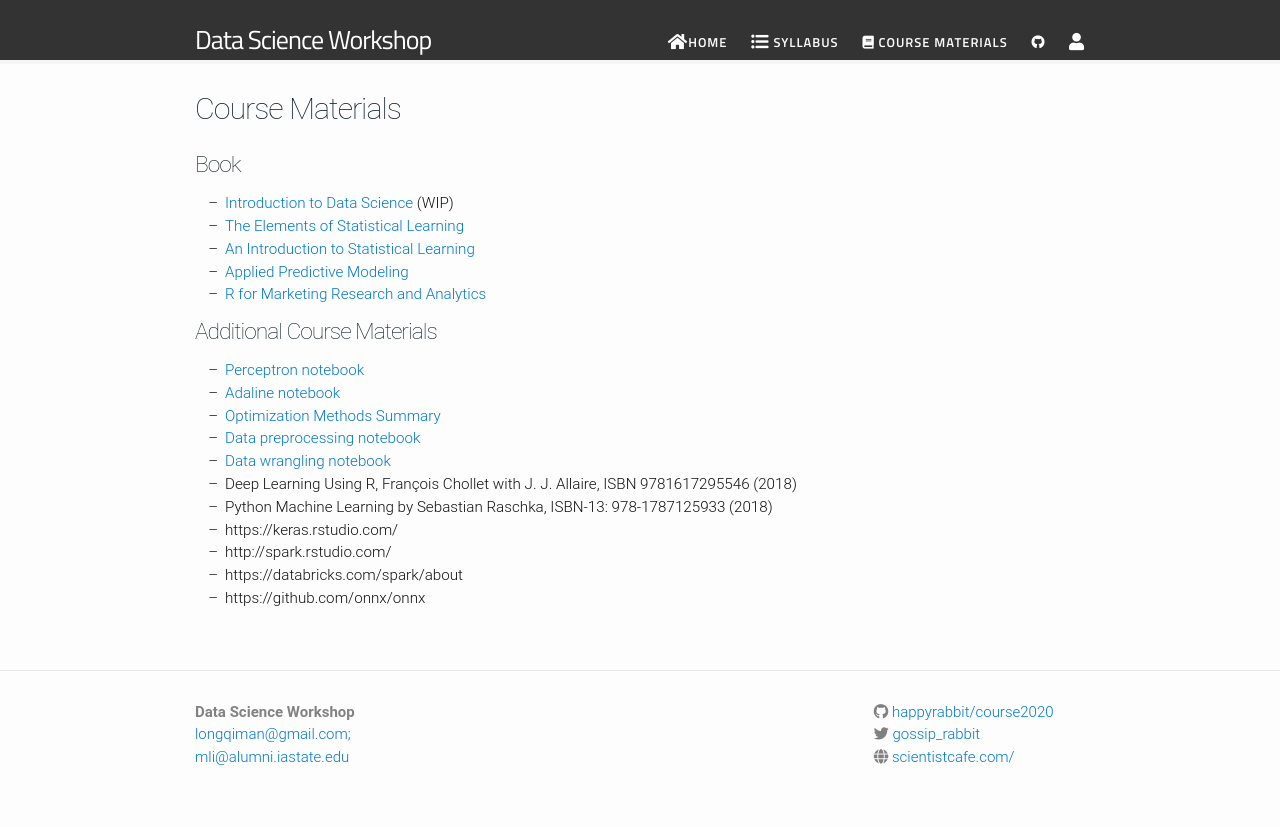
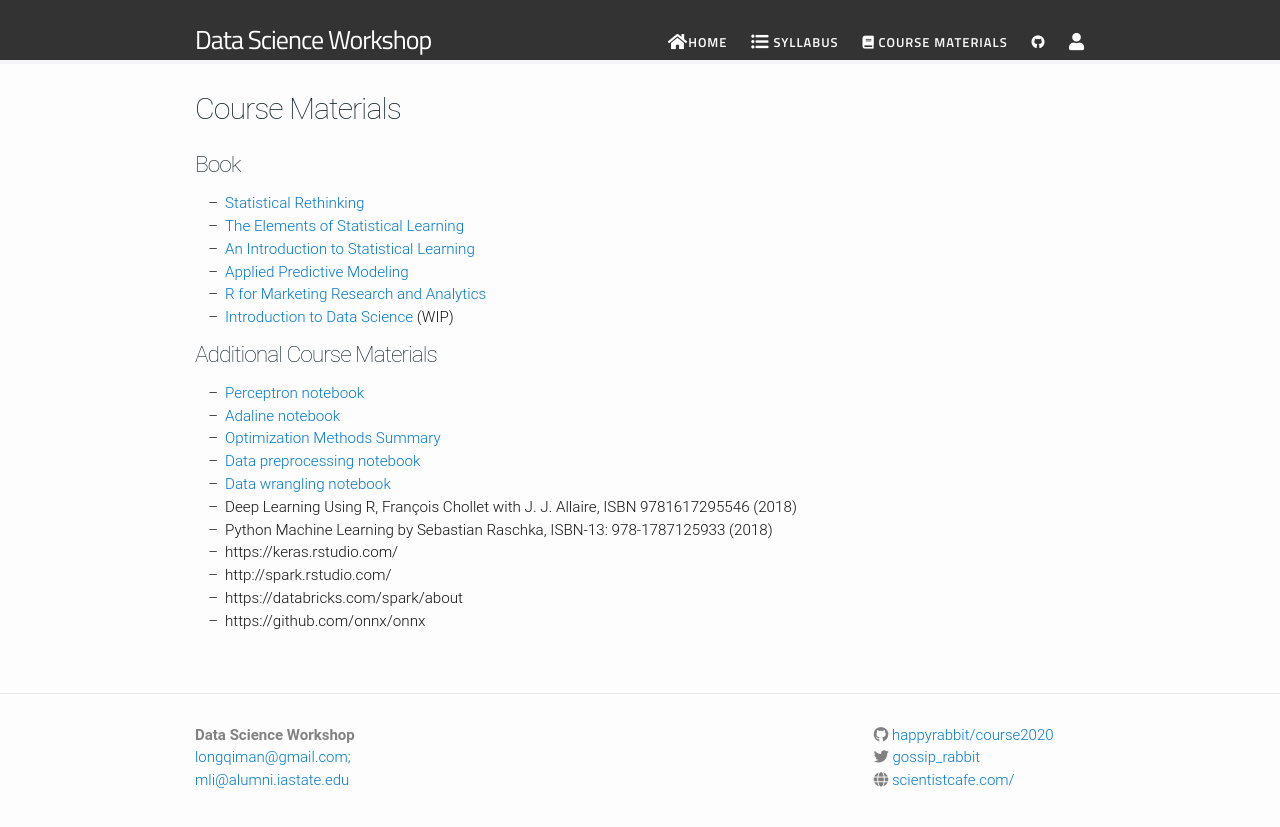
Before and after one commit to happyrabbit/course2020, a Jekyll site: the page built from course-materials.md, in a window 1280 px wide. Shown: the top 827 px of the page. Built offline with Jekyll 4.4.1, drawn with Linux system fonts in a browser that asks for light colours; nearby versions of some CDN libraries.

Commit message:
matetials

```diff
--- a/course-materials.md
+++ b/course-materials.md
@@ -10,11 +10,12 @@
 
 # Book
 
-- [Introduction to Data Science](http://scientistcafe.com/IDS/) (WIP)
+- [Statistical Rethinking](https://xcelab.net/rm/statistical-rethinking/)
 - [The Elements of Statistical Learning](http://web.stanford.edu/~hastie/ElemStatLearn/)
 - [An Introduction to Statistical Learning](http://www-bcf.usc.edu/~gareth/ISL/)
 - [Applied Predictive Modeling](http://appliedpredictivemodeling.com)
 - [R for Marketing Research and Analytics](http://r-marketing.r-forge.r-project.org)
+- [Introduction to Data Science](http://scientistcafe.com/IDS/) (WIP)
 
 # Additional Course Materials
 
```
Also changed, not shown: slides/01Introduction/Introduction.Rmd (line endings or trailing spaces).
